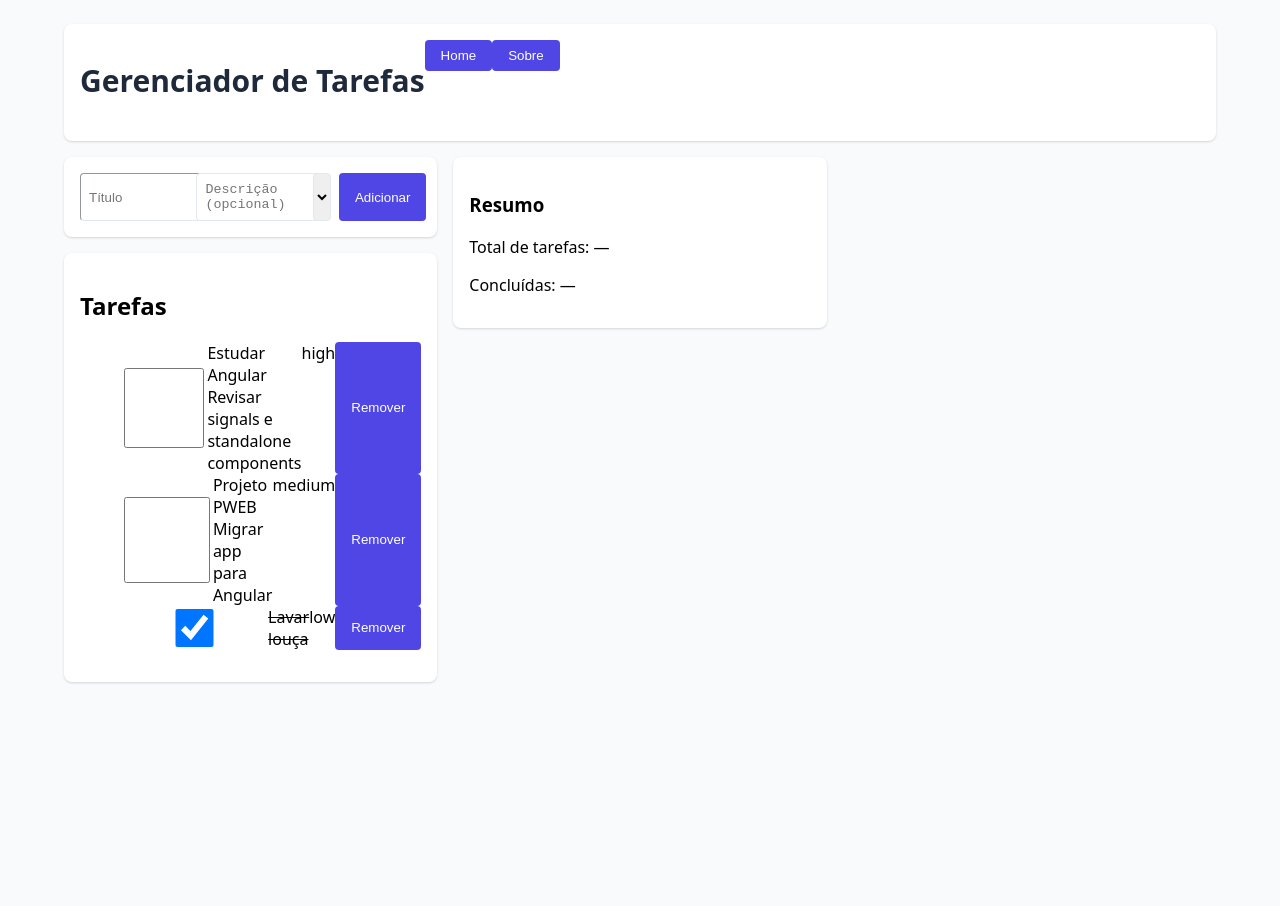
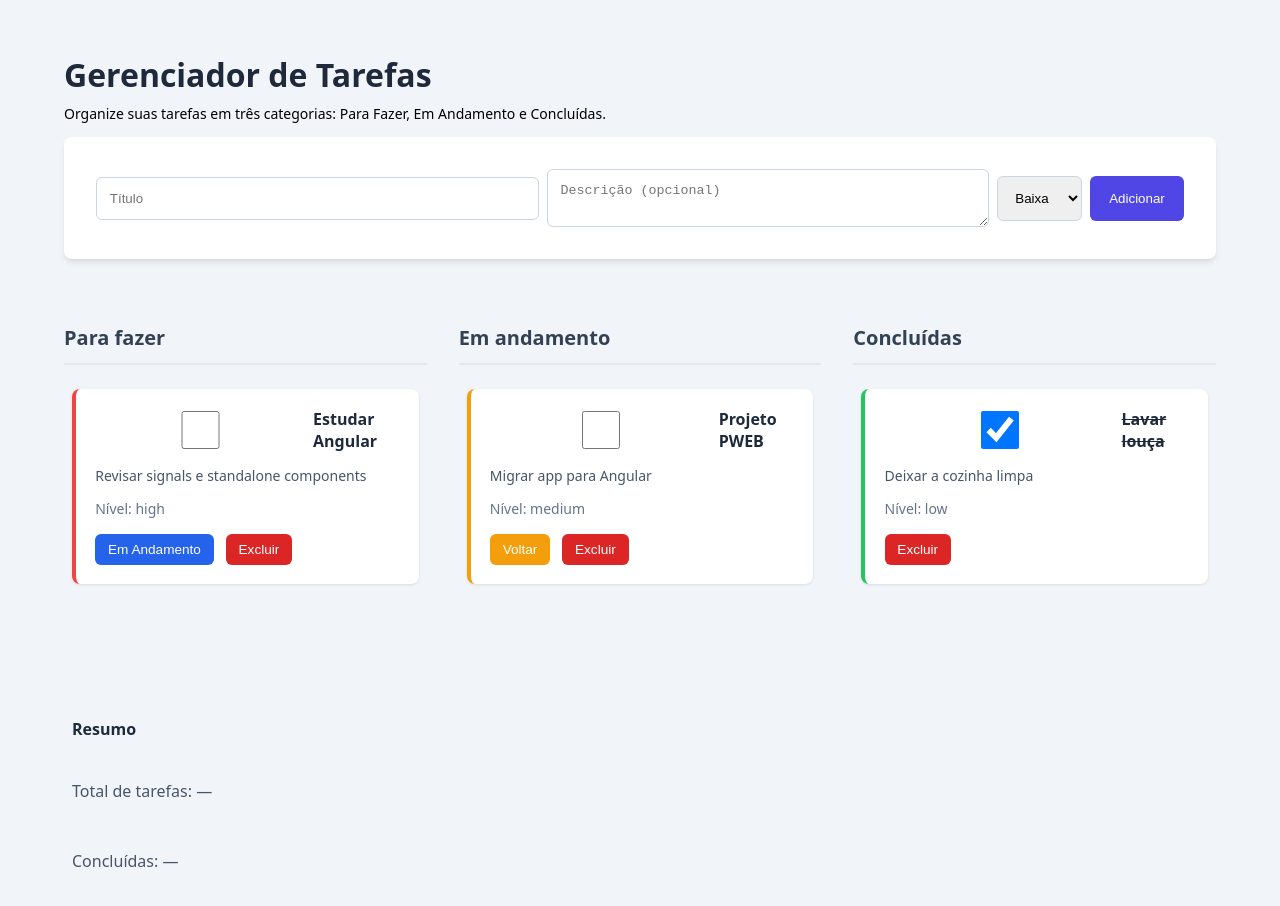
Before and after one commit to felipemcd/task-manager-angular, an Angular app: page / in a window 1280 px wide. Shown: the top 906 px of the page. Before the commit the page ends 800 px from the top, so only its background shows below. Built offline with nearby package versions, Linux system fonts and the light colour scheme.

Commit message:
alteração final

```diff
--- a/package.json
+++ b/package.json
@@ -11,6 +11,7 @@
   "private": true,
   "dependencies": {
     "@angular/animations": "^16.2.0",
+    "@angular/cdk": "^16.2.14",
     "@angular/common": "^16.2.0",
     "@angular/compiler": "^16.2.0",
     "@angular/core": "^16.2.0",
--- a/src/app/app.component.ts
+++ b/src/app/app.component.ts
@@ -1,35 +1,61 @@
-import { Component, inject } from '@angular/core';
+
+import { Component } from '@angular/core';
+import { CommonModule } from '@angular/common';
+
+// Componentes da Aplicação
 import { HeaderComponent } from './header/header.component';
+import { TaskFormComponent } from './task-form/task-form.component';
 import { TaskListComponent } from './task-list/task-list.component';
-import { TaskFormComponent } from './task-form/task-form.component';
 
 @Component({
   selector: 'app-root',
   standalone: true,
-  imports: [HeaderComponent, TaskListComponent, TaskFormComponent],
+  imports: [
+    CommonModule,
+    HeaderComponent,
+    TaskFormComponent,
+    TaskListComponent
+  ],
   template: `
-  <div class="min-h-screen">
-    <app-header></app-header>
-    <main class="container mt-6">
-      <div class="grid grid-cols-1 md:grid-cols-3 gap-6">
-        <section class="md:col-span-2">
-          <app-task-form></app-task-form>
-          <app-task-list></app-task-list>
+    <div>
+      <app-header></app-header>
+
+      <app-task-form></app-task-form>
+
+      <main class="main-grid">
+
+<section>
+          <h2>Para fazer</h2>
+          <div class="task-column">
+            <app-task-list status="todo"></app-task-list>
+          </div>
         </section>
-        <aside class="md:col-span-1">
-          <div class="bg-white p-4 rounded shadow">
-            <h3 class="font-bold mb-2">Resumo</h3>
-            <p class="text-sm text-gray-600">Total de tarefas: {{ total }}</p>
-            <p class="text-sm text-gray-600">Concluídas: {{ completed }}</p>
+
+
+<section>
+          <h2>Em andamento</h2>
+          <div class="task-column">
+            <app-task-list status="doing"></app-task-list>
           </div>
-        </aside>
-      </div>
-    </main>
-  </div>
-  `
+        </section>
+
+
+<section>
+          <h2>Concluídas</h2>
+          <div class="task-column">
+            <app-task-list status="done"></app-task-list>
+          </div>
+        </section>
+      </main>
+
+      <aside class="main-grid mt-4 task-column">
+        <h2 class="text-xl font-semibold mb-2">Resumo</h2>
+        <p class="text-slate-700">Total de tarefas: —</p>
+        <p class="text-slate-700">Concluídas: —</p>
+      </aside>
+    </div>
+  `,
 })
 export class AppComponent {
-  // kept minimal; real derived values are shown in TaskList via service
-  total = '—';
-  completed = '—';
+  title = 'task-manager-angular';
 }
--- a/src/app/header/header.component.ts
+++ b/src/app/header/header.component.ts
@@ -1,18 +1,20 @@
+// src/app/header/header.component.ts
+
 import { Component } from '@angular/core';
+import { CommonModule } from '@angular/common';
 
 @Component({
   selector: 'app-header',
   standalone: true,
+  imports: [CommonModule],
   template: `
-  <header class="bg-white shadow">
-    <div class="container flex items-center justify-between py-4">
-      <h1 class="text-xl font-semibold">Gerenciador de Tarefas</h1>
-      <nav>
-        <button class="px-3 py-1 rounded hover:bg-gray-100">Home</button>
-        <button class="px-3 py-1 rounded hover:bg-gray-100">Sobre</button>
-      </nav>
-    </div>
-  </header>
-  `
+    <header class="mb-6 mt-4">
+      <h1 class="text-3xl font-bold text-slate-800">Gerenciador de Tarefas</h1>
+      <p class="text-slate-600 mt-1 text-sm">Organize suas tarefas em três categorias: Para Fazer, Em Andamento e Concluídas.</p>
+    </header>
+  `,
+
 })
-export class HeaderComponent {}
+export class HeaderComponent {
+  // Você pode adicionar um título ou outras propriedades aqui, se necessário.
+}
--- a/src/app/services/task.service.ts
+++ b/src/app/services/task.service.ts
@@ -1,46 +1,74 @@
 import { Injectable, signal } from '@angular/core';
 import { Task } from '../models/task';
+
+const INITIAL_TASKS: Task[] = [
+  {
+    id: '1',
+    title: 'Estudar Angular',
+    description: 'Revisar signals e standalone components',
+    priority: 'high',
+    status: 'todo',
+    due: new Date(Date.now() + 86400000).toISOString().split('T')[0]
+  },
+  {
+    id: '2',
+    title: 'Projeto PWEB',
+    description: 'Migrar app para Angular',
+    priority: 'medium',
+    status: 'doing',
+    due: new Date(Date.now() + 2 * 86400000).toISOString().split('T')[0]
+  },
+  {
+    id: '3',
+    title: 'Lavar louça',
+    description: 'Deixar a cozinha limpa',
+    priority: 'low',
+    status: 'done',
+    due: new Date(Date.now() - 86400000).toISOString().split('T')[0]
+  }
+];
 
 @Injectable({
   providedIn: 'root'
 })
 export class TaskService {
-  // initial database (exported by the service)
-  private initial: Task[] = [
-    { id: 1, title: 'Estudar Angular', description: 'Revisar signals e standalone components', done: false, priority: 'high' },
-    { id: 2, title: 'Projeto PWEB', description: 'Migrar app para Angular', done: false, priority: 'medium' },
-    { id: 3, title: 'Lavar louça', done: true, priority: 'low' }
-  ];
+  tasks = signal<Task[]>(INITIAL_TASKS);
 
-  // signal that holds app state
-  tasks = signal<Task[]>(this.initial.slice());
+  constructor() { }
 
-  // simple id counter
-  private nextId = Math.max(...this.initial.map(t=>t.id)) + 1;
-
-  // read
-  list() { return this.tasks; }
-
-  // create
-  add(task: Partial<Task>) {
-    const newTask: Task = {
-      id: this.nextId++,
-      title: task.title || 'Nova tarefa',
-      description: task.description,
-      done: !!task.done,
-      priority: task.priority || 'low'
+  add(newTask: Omit<Task, 'id' | 'status'>) {
+    const taskWithDefaults: Task = {
+      ...newTask,
+      id: Date.now().toString(),
+      status: 'todo',
     };
-    this.tasks.update(prev => [newTask, ...prev]);
-    return newTask;
+    this.tasks.update(currentTasks => [taskWithDefaults, ...currentTasks]);
   }
 
-  // update by id
-  toggleDone(id: number) {
-    this.tasks.update(prev => prev.map(t => t.id === id ? ({...t, done: !t.done}) : t));
+  updateStatus(id: string, newStatus: 'todo' | 'doing' | 'done') {
+    this.tasks.update(currentTasks =>
+      currentTasks.map(task => {
+        if (task.id === id) {
+          return { ...task, status: newStatus };
+        }
+        return task;
+      })
+    );
   }
 
-  // delete
-  remove(id: number) {
-    this.tasks.update(prev => prev.filter(t => t.id !== id));
+  toggleStatus(id: string) {
+    this.tasks.update(currentTasks =>
+      currentTasks.map(task => {
+        if (task.id === id) {
+          const newStatus = task.status === 'done' ? 'todo' : 'done';
+          return { ...task, status: newStatus };
+        }
+        return task;
+      })
+    );
+  }
+
+  remove(id: string) {
+    this.tasks.update(currentTasks => currentTasks.filter(task => task.id !== id));
   }
 }
--- a/src/app/task-list/task-list.component.ts
+++ b/src/app/task-list/task-list.component.ts
@@ -1,43 +1,54 @@
-import { Component, computed, effect } from '@angular/core';
+import { Component, Input, computed } from '@angular/core';
 import { CommonModule } from '@angular/common';
 import { TaskService } from '../services/task.service';
-import { AsyncPipe } from '@angular/common';
+import { Task } from '../models/task';
 
 @Component({
   selector: 'app-task-list',
   standalone: true,
   imports: [CommonModule],
   template: `
-  <div class="bg-white p-4 rounded shadow">
-    <h2 class="font-bold mb-2">Tarefas</h2>
+    <div *ngFor="let task of filteredTasks()"
+         class="task-card"
+         [ngClass]="'priority-' + task.priority">
 
-    <div *ngIf="(tasks().length === 0)" class="text-sm text-gray-600">Nenhuma tarefa.</div>
+      <label class="flex items-center gap-2 mb-2">
+        <input type="checkbox" [checked]="task.status === 'done'" (change)="toggleDone(task.id)">
+        <span class="font-semibold" [class.line-through]="task.status === 'done'">{{ task.title }}</span>
+      </label>
 
-    <ul>
-      <li *ngFor="let t of tasks()" class="flex items-start gap-3 py-2 border-b last:border-b-0">
-        <input type="checkbox" [checked]="t.done" (change)="toggle(t.id)" />
-        <div class="flex-1">
-          <div class="flex justify-between">
-            <div>
-              <div [class.line-through]="t.done" class="font-medium">{{ t.title }}</div>
-              <div class="text-xs text-gray-500">{{ t.description }}</div>
-            </div>
-            <div class="text-xs text-gray-400">{{ t.priority }}</div>
-          </div>
-        </div>
-        <button (click)="remove(t.id)" class="text-red-500 ml-2">Remover</button>
-      </li>
-    </ul>
-  </div>
+      <p class="text-sm text-slate-700">{{ task.description }}</p>
+      <p class="text-sm text-slate-500 mt-1">Nível: {{ task.priority }}</p>
+
+      <div class="task-actions">
+        <button *ngIf="task.status === 'todo'" class="bg-blue-600" (click)="updateStatus(task.id, 'doing')">Em Andamento</button>
+        <button *ngIf="task.status === 'doing'" class="bg-yellow-600" (click)="updateStatus(task.id, 'todo')">Voltar</button>
+
+        <button class="remove" (click)="remove(task.id)">Excluir</button>
+      </div>
+    </div>
+
+    <p *ngIf="filteredTasks().length === 0" class="text-sm text-slate-500 mt-2">Nenhuma tarefa nesta coluna.</p>
   `,
-  styles: [`.line-through { text-decoration: line-through; }`]
 })
 export class TaskListComponent {
+  @Input({ required: true }) status!: 'todo' | 'doing' | 'done';
+
   constructor(private taskService: TaskService) {}
 
-  // use the signal directly - template calls tasks()
-  tasks = () => this.taskService.tasks();
+  filteredTasks = computed(() => {
+    return this.taskService.tasks().filter(task => task.status === this.status);
+  });
 
-  toggle(id: number) { this.taskService.toggleDone(id); }
-  remove(id: number) { this.taskService.remove(id); }
+  updateStatus(id: string, newStatus: 'todo' | 'doing' | 'done'): void {
+    this.taskService.updateStatus(id, newStatus);
+  }
+
+  toggleDone(id: string): void {
+    this.taskService.toggleStatus(id);
+  }
+
+  remove(id: string): void {
+    this.taskService.remove(id);
+  }
 }
--- a/src/styles.css
+++ b/src/styles.css
@@ -1,8 +1,9 @@
 body {
   font-family: ui-sans-serif, system-ui, -apple-system, BlinkMacSystemFont, "Segoe UI", Roboto, "Helvetica Neue", Arial, "Noto Sans", sans-serif;
   margin: 0;
-  background-color: #f8fafc;
-  padding: 1.5rem;
+  background-color: #f1f5f9;
+  padding: 2rem;
+  min-height: 100vh;
 }
 
 app-root > div {
@@ -12,46 +13,119 @@ app-root > div {
 }
 
 h1 {
-  font-size: 1.875rem;
+  font-size: 2rem;
   font-weight: 700;
   color: #1e293b;
-  margin-bottom: 1.5rem;
+  margin-bottom: 0.5rem;
 }
 
-.bg-white {
+.main-grid {
+  display: grid;
+  grid-template-columns: repeat(1, minmax(0, 1fr));
+  gap: 2rem;
+}
+
+@media (min-width: 768px) {
+  .main-grid {
+    grid-template-columns: repeat(3, minmax(0, 1fr));
+  }
+}
+
+section h2 {
+    font-size: 1.25rem;
+    font-weight: 600;
+    color: #334155;
+    margin-bottom: 1rem;
+    border-bottom: 2px solid #e2e8f0;
+    padding-bottom: 0.75rem;
+}
+
+.task-column {
+    padding: 0.5rem;
+    min-height: 300px;
+    display: flex;
+    flex-direction: column;
+    gap: 1rem;
+}
+
+app-task-form .bg-white {
   background-color: white;
-  padding: 1rem;
+  padding: 2rem;
   border-radius: 0.5rem;
-  box-shadow: 0 1px 3px 0 rgba(0, 0, 0, 0.1), 0 1px 2px 0 rgba(0, 0, 0, 0.06);
-  margin-bottom: 1rem;
+  box-shadow: 0 4px 6px -1px rgba(0, 0, 0, 0.1), 0 2px 4px -2px rgba(0, 0, 0, 0.06);
+  margin-bottom: 3rem;
+}
+
+app-task-form form {
+  display: grid;
+  grid-template-columns: 1fr 1fr auto;
+  gap: 1rem;
+  align-items: center;
 }
 
 input, textarea, select {
-  border-width: 1px;
-  border-color: #e2e8f0;
-  padding: 0.5rem;
-  border-radius: 0.25rem;
+  border: 1px solid #cbd5e1;
+  padding: 0.8rem;
+  border-radius: 0.375rem;
   width: 100%;
+  box-sizing: border-box;
 }
 
 button {
   background-color: #4f46e5;
   color: white;
-  padding-left: 1rem;
-  padding-right: 1rem;
-  padding-top: 0.5rem;
-  padding-bottom: 0.5rem;
-  border-radius: 0.25rem;
+  padding: 0.8rem 1.2rem;
+  border-radius: 0.375rem;
   border: none;
   cursor: pointer;
+  transition: background-color 0.2s;
+  font-weight: 500;
+}
+button:hover {
+  background-color: #4338ca;
 }
 
-.grid {
-  display: grid;
-  gap: 1rem;
-  grid-template-columns: repeat(3, minmax(0, 1fr));
+.task-card {
+  background-color: white;
+  padding: 1.2rem;
+  border-radius: 0.5rem;
+  box-shadow: 0 1px 3px 0 rgba(0, 0, 0, 0.1);
+  transition: transform 0.1s;
+  border-left: 4px solid;
 }
+
+.task-card.priority-low { border-color: #22c55e; }
+.task-card.priority-medium { border-color: #f59e0b; }
+.task-card.priority-high { border-color: #ef4444; }
+
+.task-card h3, .font-semibold {
+    font-weight: 600;
+    color: #1e293b;
+    font-size: 1rem;
+}
+
+.task-actions {
+  display: flex;
+  gap: 0.75rem;
+  margin-top: 1rem;
+}
+
+.task-actions button {
+  padding: 0.5rem 0.8rem;
+  font-size: 0.85rem;
+  background-color: #e2e8f0;
+  color: #334155;
+}
+
+.task-actions button.remove { background-color: #dc2626; color: white;}
+.task-actions button.bg-blue-600 { background-color: #2563eb; color: white;}
+.task-actions button.bg-yellow-600 { background-color: #f59e0b; color: white;}
 
 .flex { display: flex; }
 .gap-2 { gap: 0.5rem; }
-.ml-auto { margin-left: auto; }
+.mb-2 { margin-bottom: 0.5rem; }
+.mt-1 { margin-top: 0.25rem; }
+.text-sm { font-size: 0.875rem; }
+.text-slate-700 { color: #475569; }
+.text-slate-500 { color: #64748b; }
+.line-through { text-decoration: line-through; }
```
Also changed, not shown: src/app/models/task.ts (+5 -4 lines), 1 other file (tests, documents, lock files or other folders).
